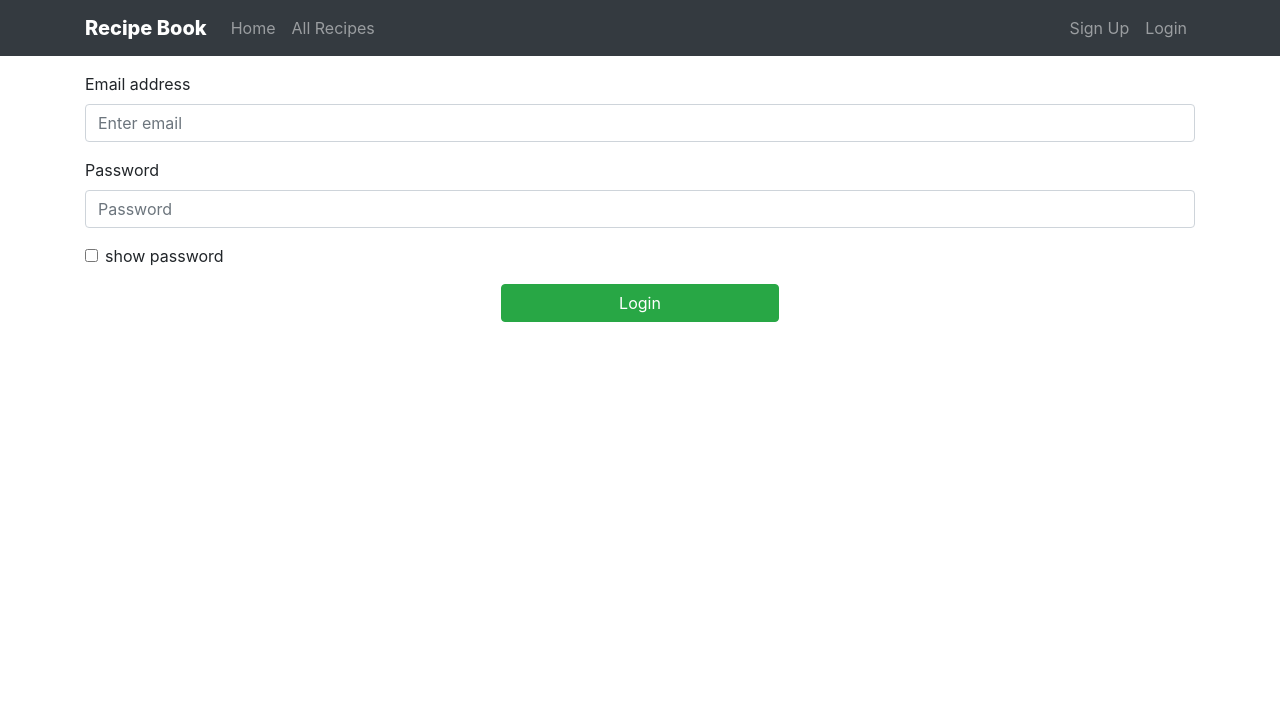
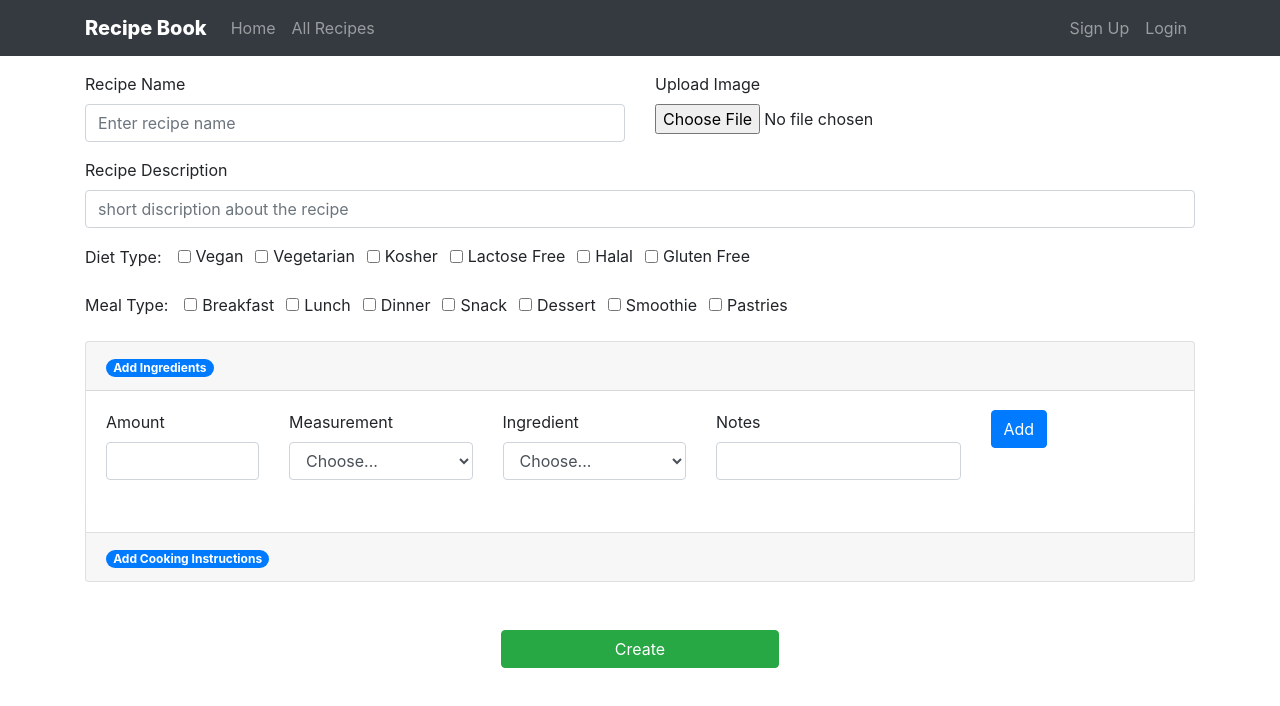
Before and after one commit to MHNashef/wecode-capstone, a React (Create React App) app: page /createRecipe in a window 1280 px wide. Before the commit this address led to /login. Shown: the top 706 px of the page. Built offline with nearby package versions, Linux system fonts and the light colour scheme.

Commit message:
form validation

```diff
--- a/src/components/CreateRecipePage.jsx
+++ b/src/components/CreateRecipePage.jsx
@@ -32,21 +32,26 @@ export default function CreateRecipePage() {
     notes: "",
   });
 
-  // function validate(values) {
-  //   const errors = {};
-  //   if (!values.recipeName) {
-  //     errors.recipeName = "Required";
-  //   }
-  // }
-  // const formik = useFormik({
-  //   values: {
-  //     recipeName: "",
-  //   },
-  //   validate,
-  //   onSubmit: (values) => {
-  //     alert(JSON.stringify(values, null, 2));
-  //   },
-  // });
+  function validate(values) {
+    const errors = {};
+    if (!values.recipeName) {
+      errors.recipeName = "Required";
+    }
+  }
+  const formik = useFormik({
+    // enableReinitialize: true,
+    initialValues: {
+      recipeName: "",
+      recipeDescription: "",
+      diet: [],
+      ingredients: [...ingredients],
+      instructions: [...instructions],
+    },
+    validate,
+    onSubmit: (values) => {
+      alert(JSON.stringify(values, null, 2));
+    },
+  });
 
   function onChangeIngredient({ target: { value } }, field) {
     switch (field) {
@@ -105,22 +110,22 @@ export default function CreateRecipePage() {
   return (
     <>
       <Container>
-        <Form>
+        <Form onSubmit={formik.handleSubmit}>
           <Row>
             <Col>
-              <Form.Group controlId="recipeName">
+              <Form.Group controlId="recipeName" {...formik.getFieldProps("recipeName")} >
                 <Form.Label>Recipe Name</Form.Label>
                 <Form.Control type="text" placeholder="Enter recipe name" />
               </Form.Group>
             </Col>
             <Col>
               <Form.Group>
-                <Form.File id="exampleFormControlFile1" label="Upload Image" />
+                <Form.File id="image" label="Upload Image" />
               </Form.Group>
             </Col>
           </Row>
 
-          <Form.Group controlId="formBasicPassword">
+          <Form.Group controlId="recipeDescription" {...formik.getFieldProps("recipeDescription")}>
             <Form.Label>Recipe Description</Form.Label>
             <Form.Control
               type="text"
@@ -130,12 +135,12 @@ export default function CreateRecipePage() {
 
           <Form.Group controlId="dietType">
             <Form.Label className="mr-3">Diet Type:</Form.Label>
-            <Form.Check type="checkbox" label="Vegan" id="1" inline />
-            <Form.Check type="checkbox" label="Vegetarian" id="2" inline />
-            <Form.Check type="checkbox" label="Kosher" id="3" inline />
-            <Form.Check type="checkbox" label="Lactose Free" id="4" inline />
-            <Form.Check type="checkbox" label="Halal" id="5" inline />
-            <Form.Check type="checkbox" label="Gluten Free" id="6" inline />
+            <Form.Check type="checkbox" label="Vegan" id="1" name="diet" inline />
+            <Form.Check type="checkbox" label="Vegetarian" id="2" name="diet" inline />
+            <Form.Check type="checkbox" label="Kosher" id="3" name="diet" inline />
+            <Form.Check type="checkbox" label="Lactose Free" name="diet" id="4" inline />
+            <Form.Check type="checkbox" label="Halal" id="5" name="diet" inline />
+            <Form.Check type="checkbox" label="Gluten Free" name="diet" id="6" inline />
           </Form.Group>
           <Form.Group controlId="mealType">
             <Form.Label className="mr-3">Meal Type:</Form.Label>
--- a/src/components/Routes.jsx
+++ b/src/components/Routes.jsx
@@ -2,7 +2,7 @@ import React from "react";
 import Homepage from "./Homepage";
 import Login from "./Login";
 import RecipePage from "./RecipePage";
-import createRecipe from "./createRecipe";
+import CreateRecipePage from "./CreateRecipePage";
 import ProtectedRoute from "./ProtectedRoute";
 import { useAuth } from "../AuthContext";
 import { Switch, Route, Redirect } from "react-router-dom";
@@ -20,11 +20,14 @@ export default function Routes() {
         <Route exact path="/recipe/:id">
           <RecipePage />
         </Route>
-        <ProtectedRoute
+        <Route exact path="/createRecipe">
+          <CreateRecipePage />
+        </Route>
+        {/* <ProtectedRoute
           path="/createRecipe"
           auth={auth}
-          component={createRecipe}
-        />
+          component={CreateRecipePage}
+        /> */}
       </Switch>
     </>
   );
--- a/src/components/createRecipe.jsx
+++ /dev/null
@@ -1,9 +0,0 @@
-import React from 'react'
-
-export default function createRecipe() {
-    return (
-        <>
-            <h1>Create Recipe</h1>
-        </>
-    );
-}
```
Also changed, not shown: 1 other file (tests, documents, lock files or other folders).
